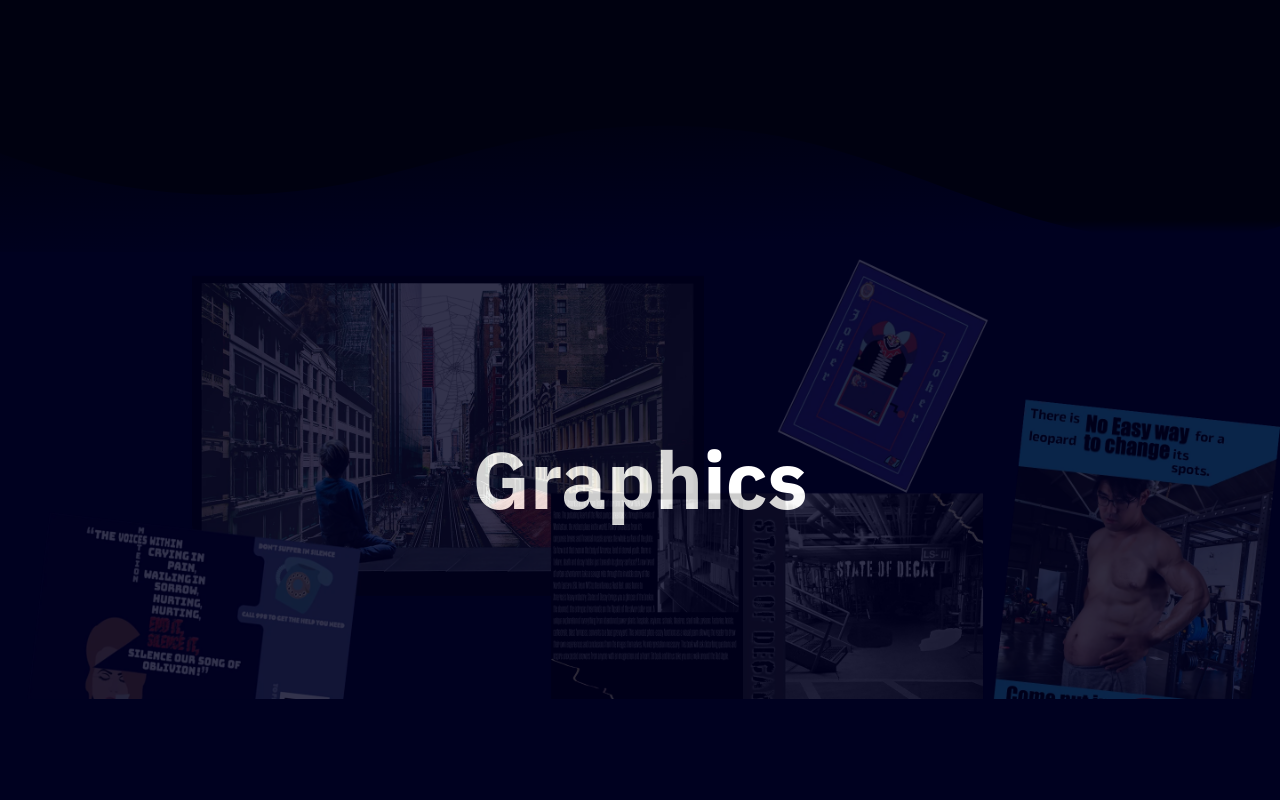
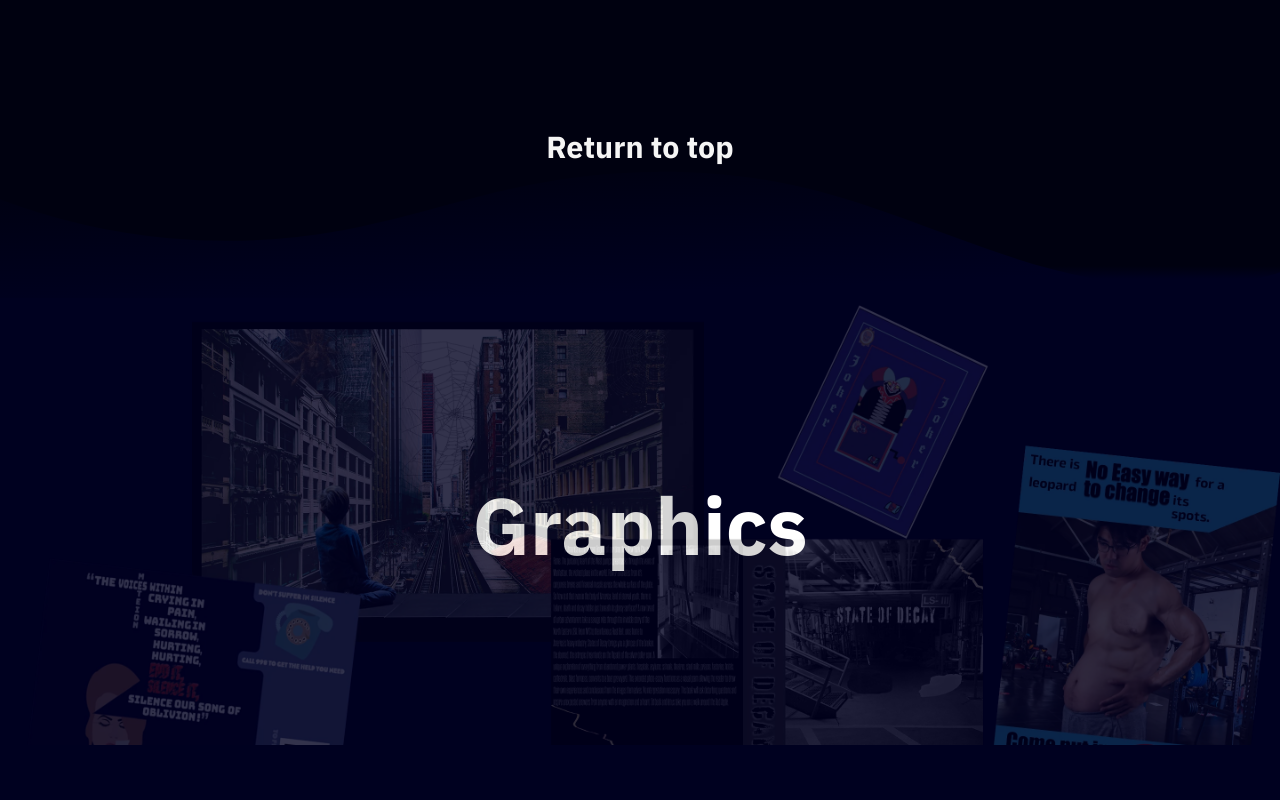
Before and after one commit to Friendfrie77/portfolio_site, a React (Create React App) app: page / in a window 1280 px wide. Shown: the part 3360-4160 px from the top of the page. Built offline with nearby package versions, Linux system fonts and the light colour scheme.

Commit message:
added retrun to top button

```diff
--- /dev/null
+++ b/src/component/ReturnTop.jsx
@@ -0,0 +1,12 @@
+import React from 'react'
+import {NavHashLink} from 'react-router-hash-link'
+
+function ReturnTop() {
+  return (
+    <div className='return-to-top'>
+        <NavHashLink smooth to='/#hero'>Return to top</NavHashLink>
+    </div>
+  )
+}
+
+export default ReturnTop
--- a/src/component/animation.jsx
+++ b/src/component/animation.jsx
@@ -1,6 +1,7 @@
 import {useEffect, useRef} from 'react';
 import {gsap} from 'gsap';
 import { ScrollTrigger } from "gsap/ScrollTrigger";
+import ReturnTop from './ReturnTop';
 function Animation(){
     gsap.registerPlugin(ScrollTrigger);
     const ref = useRef(null);
@@ -87,7 +88,8 @@ function Animation(){
                     </div>
                 </li>
             </ul>
-            <div class="custom-shape-divider-bottom-wave">
+            <ReturnTop />
+            <div className="custom-shape-divider-bottom-wave">
                 <svg data-name="Layer 1" xmlns="http://www.w3.org/2000/svg" viewBox="0 0 1200 120" preserveAspectRatio="none">
                     <defs>
                         <linearGradient id='animation-svg' x1="0%" y1="0%" x2="40%" y2="100%">
--- a/src/component/arts.jsx
+++ b/src/component/arts.jsx
@@ -7,6 +7,7 @@ import art2 from '../images/art/main-page/art_2.webp';
 import ArtsProject2 from './artsproject2';
 import arts3 from '../images/art/main-page/arts_3.webp';
 import ArtsProject3 from './artsproject3';
+import ReturnTop from './ReturnTop';
 function Arts(){
     gsap.registerPlugin(ScrollTrigger);
     const ref = useRef(null);
@@ -146,7 +147,8 @@ function Arts(){
                     </div>
                 </li>
             </ul>
-            <div class="custom-shape-divider-bottom-triangle">
+            <ReturnTop />
+            <div className="custom-shape-divider-bottom-triangle">
                 <svg data-name="Layer 1" xmlns="http://www.w3.org/2000/svg" viewBox="0 0 1200 120" preserveAspectRatio="none">
                     <defs>
                         <linearGradient id='art-svg' x1="0%" y1="0%" x2="00%" y2="50%">
--- a/src/component/graphics.jsx
+++ b/src/component/graphics.jsx
@@ -9,6 +9,7 @@ import GraphicsProject4Lightbox from './graphicsproject4'
 import project2 from '../images/graphics/main-page/splicers-web.webp'
 import project3 from '../images/graphics/main-page/typography.webp'
 import project4 from '../images/graphics/main-page/deadlift-gym.webp'
+import ReturnTop from './ReturnTop';
 function Graphics(){
 
     gsap.registerPlugin(ScrollTrigger);
@@ -200,7 +201,8 @@ function Graphics(){
                     </div>
                 </li>
             </ul>
-            <div class="custom-shape-divider-bottom-wave">
+            <ReturnTop />
+            <div className="custom-shape-divider-bottom-wave">
                 <svg data-name="Layer 1" xmlns="http://www.w3.org/2000/svg" viewBox="0 0 1200 120" preserveAspectRatio="none">
                     <defs>
                         <linearGradient id='graphics-svg' x1="0%" y1="0%" x2="40%" y2="100%">
--- a/src/component/web.jsx
+++ b/src/component/web.jsx
@@ -2,6 +2,7 @@ import {useEffect, useRef} from 'react';
 import {gsap} from 'gsap';
 import { ScrollTrigger } from "gsap/ScrollTrigger";
 import { Link } from 'react-router-dom';
+import ReturnTop from './ReturnTop';
 import toebean from '../images/web/test2.webp';
 import tracker from '../images/web/tracker.webp'
 import site2 from '../images/web/site2.webp';
@@ -249,7 +250,8 @@ function Web(){
                     </div>
                 </li>
             </ul>
-            <div class="custom-shape-divider-bottom-wave">
+            <ReturnTop />
+            <div className="custom-shape-divider-bottom-wave">
                 <svg data-name="Layer 1" xmlns="http://www.w3.org/2000/svg" viewBox="0 0 1200 120" preserveAspectRatio="none">
                     <defs>
                         <linearGradient id='web-svg' x1="0%" y1="0%" x2="40%" y2="100%">
--- a/src/styles/_nav.scss
+++ b/src/styles/_nav.scss
@@ -197,4 +197,15 @@ footer{
         font-family: $Header-font;
     }
 }
+
+.return-to-top{
+    display: flex;
+    justify-content: center;
+    a{
+        text-decoration: none;
+        font-size: var(--fs-return-button);
+        color: whitesmoke;
+        font-family: $Header-font;
+    }
+}
 //Navigation End
--- a/src/styles/styles.css
+++ b/src/styles/styles.css
@@ -1,6 +1,7 @@
 :root {
   --fs-hero-name: clamp(1rem, calc(5vw + 1rem), 6rem);
   --fs-footer:clamp(.5rem, calc(2.5vw + .2rem), 1.5rem);
+  --fs-return-button: clamp(1rem, calc(2.5vw + 1rem), 1.9rem) ;
 }
 
 /* Font families */
@@ -456,6 +457,17 @@ footer span {
   font-family: "IBM_Plex_Sans";
 }
 
+.return-to-top {
+  display: flex;
+  justify-content: center;
+}
+.return-to-top a {
+  text-decoration: none;
+  font-size: var(--fs-return-button);
+  color: whitesmoke;
+  font-family: "IBM_Plex_Sans";
+}
+
 .custom-shape-divider-top {
   position: relative;
   top: 0;
--- a/src/styles/styles.scss
+++ b/src/styles/styles.scss
@@ -38,6 +38,7 @@ $Copy-font: 'Roboto';
 :root{
     --fs-hero-name: clamp(1rem, calc(5vw + 1rem), 6rem);
     --fs-footer:clamp(.5rem, calc(2.5vw + .2rem), 1.5rem);
+    --fs-return-button: clamp(1rem, calc(2.5vw + 1rem), 1.9rem)
 }
 /* Font families */
 @font-face{
```
Also changed, not shown: 1 other file (tests, documents, lock files or other folders).
